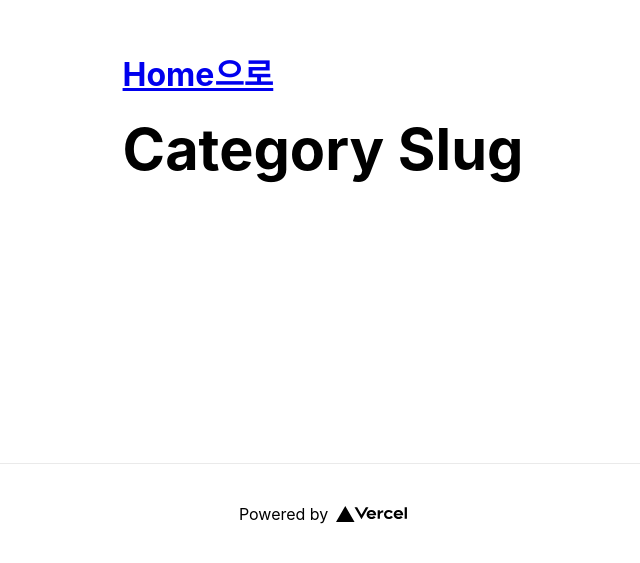
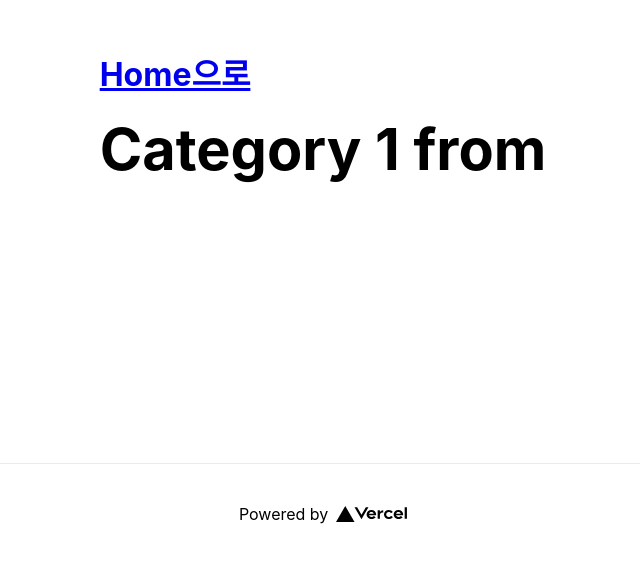
Before and after one commit to Kim-yongbeom/Next.js, a Next.js app in the folder Nextjs_practice/nextjs-blog/: page /category/1 in a window 1280 px wide. Shown: the part 237-800 px from the top of the page, without its empty margins (317-957 px from the left). Built offline with nearby package versions, Linux system fonts and the light colour scheme.

Commit message:
nextjs 연습

```diff
--- a/Nextjs_practice/nextjs-blog/src/pages/category/[slug].js
+++ b/Nextjs_practice/nextjs-blog/src/pages/category/[slug].js
@@ -1,12 +1,15 @@
 import Layout from 'components/Layout'
 import SubLayout from 'components/SubLayout'
+import { useRouter } from 'next/router'
 import styles from '/styles/Home.module.css'
 
 export default function CategorySlug() {
+  const router = useRouter()
+  const {slug, from} = router.query
 
   return (
     <>
-      <h1 className={styles.title}>Category Slug</h1>
+      <h1 className={styles.title}>Category {slug} from {from}</h1>
     </>
   )
 }
```
Also changed, not shown: 1 other file (tests, documents, lock files or other folders).
